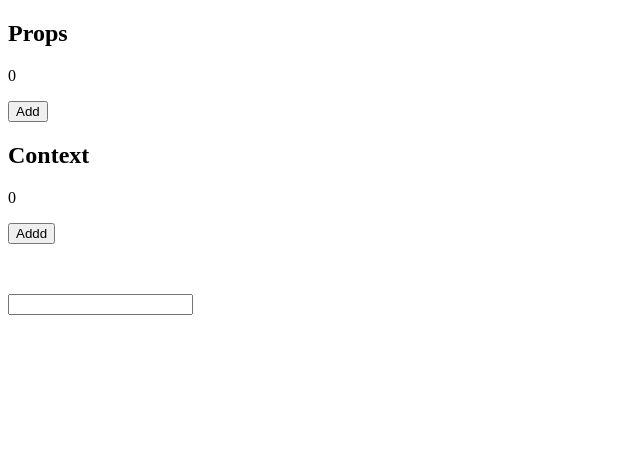
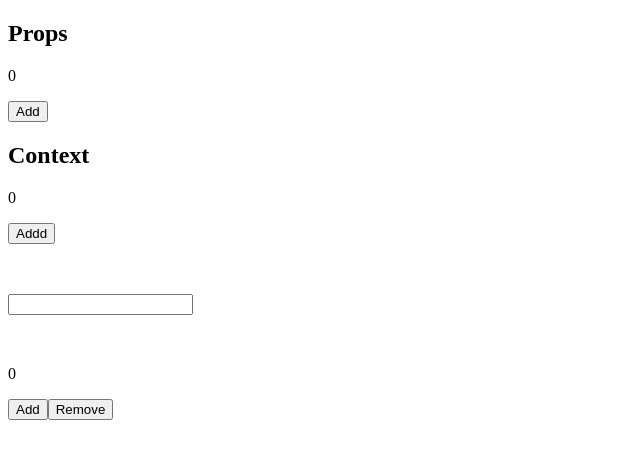
Before and after one commit to eddiemuhoro/interview-qns, a React (Create React App) app: page / in a window 1280 px wide. Shown: the top 458 px of the page, without its empty margins (0-640 px from the left). Built offline with nearby package versions, Linux system fonts and the light colour scheme.

Commit message:
added reducer files

```diff
--- a/src/App.js
+++ b/src/App.js
@@ -1,5 +1,6 @@
 import CounterCtx from "./TASKS/CONTEXT/CounterCtx"
 import Counter from "./TASKS/Counter"
+import Reducer from "./TASKS/REDUCER/Reducer"
 import WordCounter from "./TASKS/setTineout/Test1"
 
 
@@ -14,6 +15,8 @@ function App() {
         <CounterCtx />
 
         <WordCounter />
+        {/* REDUCER */}
+        <Reducer />
         </>
     )
 }
--- /dev/null
+++ b/src/TASKS/REDUCER/Reducer.js
@@ -0,0 +1,39 @@
+import React, { useReducer } from 'react'
+
+const reducer = (state, action) => {
+    switch(action.type){
+        case "ADD":
+            return {...state, count: state.count + 1}
+        case "REMOVE":
+            return {...state, count: state.count - 1}
+        case "TOGGLE":
+             return {...state, show: !state.show}
+
+        default:
+            return state
+
+    }
+}
+
+const Reducer = () => {
+    const [state, dispatch]= useReducer(reducer, {count: 0, show: false})
+    const handleAdd =()=> {
+        dispatch({type: "ADD"})
+    }
+    const handleRemove= () => {
+        if (state.count ===0){
+            return state.count
+        }else{
+            dispatch({type: "REMOVE"})
+        }
+    }
+  return (
+    <div>
+        <p>{state.count}</p>
+        <button onClick={handleAdd}>Add</button>
+        <button onClick={handleRemove}>Remove</button>
+    </div>
+  )
+}
+
+export default Reducer
```
